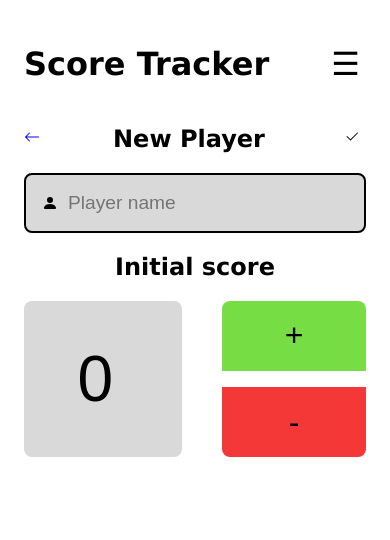
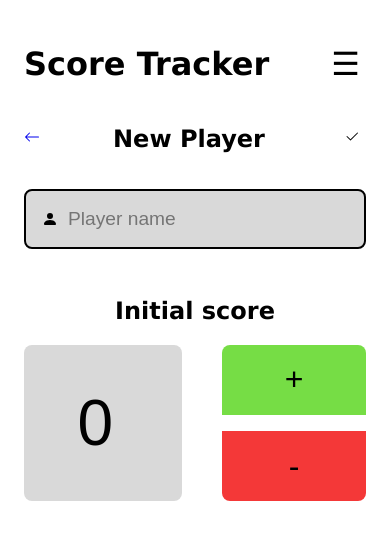
Before and after one commit to aleixanadon/score-tracker, a React (Vite) app: page /score-tracker/newplayer in a window 390 px wide. Shown: the top 540 px of the page. Built offline with nearby package versions, Linux system fonts and the light colour scheme.

Commit message:
hotfix: changing design on mobile view

```diff
--- a/src/pages/NewPlayerPage/newPlayerPage.css
+++ b/src/pages/NewPlayerPage/newPlayerPage.css
@@ -24,6 +24,7 @@
   background-color: #D9D9D9;
   padding: 1em;
   border-radius: var(--border-radius);
+  margin-top: 1em;
 }
 
 .new-player-input {
@@ -42,6 +43,7 @@
 
 .initial-score-h2 {
   text-align: center;
+  margin-top: 2em;
 }
 
 .initial-score-div {
```
